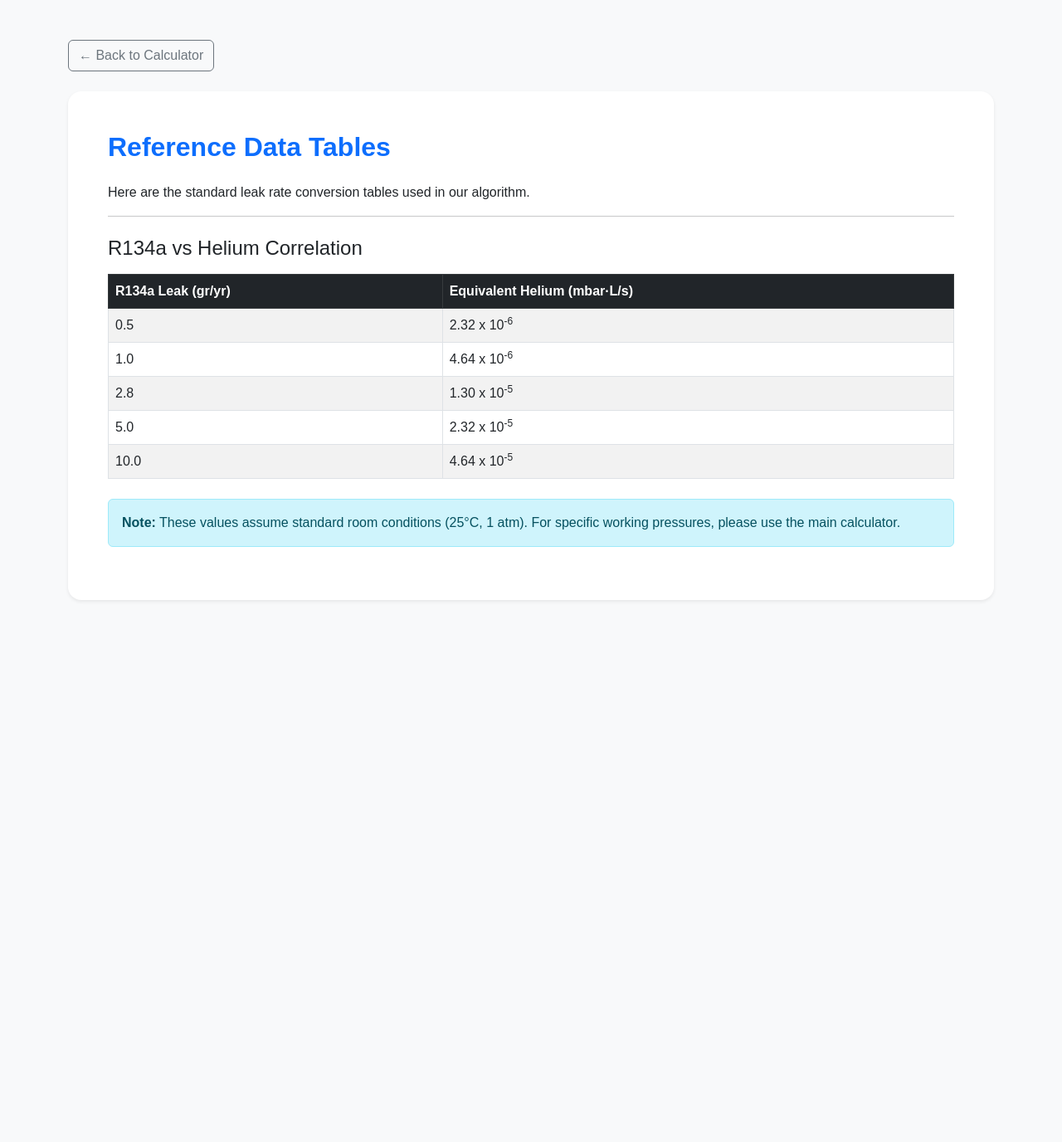
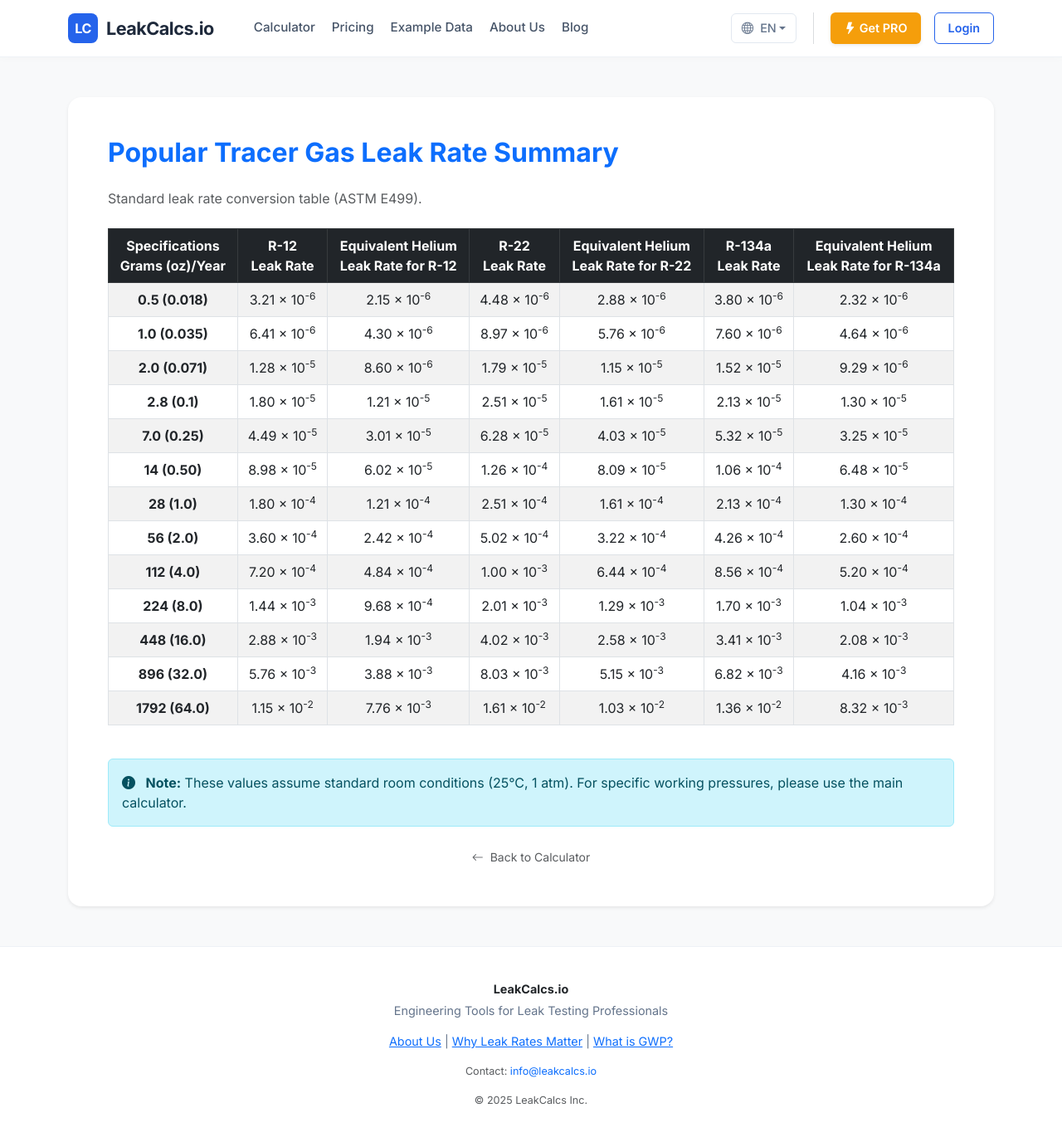
Before and after one commit to Deus09/leakcalcs, a Flask app: page /examples in a window 1280 px wide. Shown: the whole page at 83% size. Before the commit the page ends 724 px from the top, so only its background shows below. Run offline with Flask 3, Linux system fonts and the light colour scheme.

Commit message:
HTML şablonunu güncelleyerek veri tablosunu ve içerik düzenini iyileştirildi; kullanıcı deneyimini artırmak için stil ve yapı değişiklikleri yapıldı.

```diff
--- a/templates/example-data.html
+++ b/templates/example-data.html
@@ -1,43 +1,158 @@
-<!DOCTYPE html>
-<html lang="{{ lang }}">
-<head>
-    <meta charset="UTF-8">
-    <meta name="viewport" content="width=device-width, initial-scale=1.0">
-    <title>Example Data | LeakCalcs.io</title>
-    <link href="https://cdn.jsdelivr.net/npm/bootstrap@5.3.0/dist/css/bootstrap.min.css" rel="stylesheet">
-    <style>body { background-color: #f8f9fa; font-family: sans-serif; }</style>
-</head>
-<body>
-    <div class="container py-5">
-        <a href="/?lang={{ lang }}" class="btn btn-outline-secondary mb-4">&larr; Back to Calculator</a>
+{% extends "base.html" %}
 
-        <div class="bg-white p-5 rounded-4 shadow-sm">
-            <h2 class="fw-bold text-primary mb-4">Reference Data Tables</h2>
-            <p>Here are the standard leak rate conversion tables used in our algorithm.</p>
+{% block title %}Example Data | LeakCalcs.io{% endblock %}
 
-            <hr>
+{% block content %}
+<div class="container py-5">
+    <div class="bg-white p-5 rounded-4 shadow-sm">
+        <h2 class="fw-bold text-primary mb-4">Popular Tracer Gas Leak Rate Summary</h2>
+        <p class="text-muted mb-4">Standard leak rate conversion table (ASTM E499).</p>
 
-            <h4 class="mt-4">R134a vs Helium Correlation</h4>
-            <table class="table table-bordered table-striped mt-3">
+        <div class="table-responsive">
+            <table class="table table-striped table-hover table-bordered align-middle text-center">
                 <thead class="table-dark">
                     <tr>
-                        <th>R134a Leak (gr/yr)</th>
-                        <th>Equivalent Helium (mbar·L/s)</th>
+                        <th scope="col" class="align-middle">Specifications<br>Grams (oz)/Year</th>
+                        <th scope="col" class="align-middle">R-12<br>Leak Rate</th>
+                        <th scope="col" class="align-middle">Equivalent Helium<br>Leak Rate for R-12</th>
+                        <th scope="col" class="align-middle">R-22<br>Leak Rate</th>
+                        <th scope="col" class="align-middle">Equivalent Helium<br>Leak Rate for R-22</th>
+                        <th scope="col" class="align-middle">R-134a<br>Leak Rate</th>
+                        <th scope="col" class="align-middle">Equivalent Helium<br>Leak Rate for R-134a</th>
                     </tr>
                 </thead>
                 <tbody>
-                    <tr><td>0.5</td><td>2.32 x 10<sup>-6</sup></td></tr>
-                    <tr><td>1.0</td><td>4.64 x 10<sup>-6</sup></td></tr>
-                    <tr><td>2.8</td><td>1.30 x 10<sup>-5</sup></td></tr>
-                    <tr><td>5.0</td><td>2.32 x 10<sup>-5</sup></td></tr>
-                    <tr><td>10.0</td><td>4.64 x 10<sup>-5</sup></td></tr>
+                    <tr>
+                        <td class="fw-bold">0.5 (0.018)</td>
+                        <td>3.21 x 10<sup>-6</sup></td>
+                        <td>2.15 x 10<sup>-6</sup></td>
+                        <td>4.48 x 10<sup>-6</sup></td>
+                        <td>2.88 x 10<sup>-6</sup></td>
+                        <td>3.80 x 10<sup>-6</sup></td>
+                        <td>2.32 x 10<sup>-6</sup></td>
+                    </tr>
+                    <tr>
+                        <td class="fw-bold">1.0 (0.035)</td>
+                        <td>6.41 x 10<sup>-6</sup></td>
+                        <td>4.30 x 10<sup>-6</sup></td>
+                        <td>8.97 x 10<sup>-6</sup></td>
+                        <td>5.76 x 10<sup>-6</sup></td>
+                        <td>7.60 x 10<sup>-6</sup></td>
+                        <td>4.64 x 10<sup>-6</sup></td>
+                    </tr>
+                    <tr>
+                        <td class="fw-bold">2.0 (0.071)</td>
+                        <td>1.28 x 10<sup>-5</sup></td>
+                        <td>8.60 x 10<sup>-6</sup></td>
+                        <td>1.79 x 10<sup>-5</sup></td>
+                        <td>1.15 x 10<sup>-5</sup></td>
+                        <td>1.52 x 10<sup>-5</sup></td>
+                        <td>9.29 x 10<sup>-6</sup></td>
+                    </tr>
+                    <tr>
+                        <td class="fw-bold">2.8 (0.1)</td>
+                        <td>1.80 x 10<sup>-5</sup></td>
+                        <td>1.21 x 10<sup>-5</sup></td>
+                        <td>2.51 x 10<sup>-5</sup></td>
+                        <td>1.61 x 10<sup>-5</sup></td>
+                        <td>2.13 x 10<sup>-5</sup></td>
+                        <td>1.30 x 10<sup>-5</sup></td>
+                    </tr>
+                    <tr>
+                        <td class="fw-bold">7.0 (0.25)</td>
+                        <td>4.49 x 10<sup>-5</sup></td>
+                        <td>3.01 x 10<sup>-5</sup></td>
+                        <td>6.28 x 10<sup>-5</sup></td>
+                        <td>4.03 x 10<sup>-5</sup></td>
+                        <td>5.32 x 10<sup>-5</sup></td>
+                        <td>3.25 x 10<sup>-5</sup></td>
+                    </tr>
+                    <tr>
+                        <td class="fw-bold">14 (0.50)</td>
+                        <td>8.98 x 10<sup>-5</sup></td>
+                        <td>6.02 x 10<sup>-5</sup></td>
+                        <td>1.26 x 10<sup>-4</sup></td>
+                        <td>8.09 x 10<sup>-5</sup></td>
+                        <td>1.06 x 10<sup>-4</sup></td>
+                        <td>6.48 x 10<sup>-5</sup></td>
+                    </tr>
+                    <tr>
+                        <td class="fw-bold">28 (1.0)</td>
+                        <td>1.80 x 10<sup>-4</sup></td>
+                        <td>1.21 x 10<sup>-4</sup></td>
+                        <td>2.51 x 10<sup>-4</sup></td>
+                        <td>1.61 x 10<sup>-4</sup></td>
+                        <td>2.13 x 10<sup>-4</sup></td>
+                        <td>1.30 x 10<sup>-4</sup></td>
+                    </tr>
+                    <tr>
+                        <td class="fw-bold">56 (2.0)</td>
+                        <td>3.60 x 10<sup>-4</sup></td>
+                        <td>2.42 x 10<sup>-4</sup></td>
+                        <td>5.02 x 10<sup>-4</sup></td>
+                        <td>3.22 x 10<sup>-4</sup></td>
+                        <td>4.26 x 10<sup>-4</sup></td>
+                        <td>2.60 x 10<sup>-4</sup></td>
+                    </tr>
+                    <tr>
+                        <td class="fw-bold">112 (4.0)</td>
+                        <td>7.20 x 10<sup>-4</sup></td>
+                        <td>4.84 x 10<sup>-4</sup></td>
+                        <td>1.00 x 10<sup>-3</sup></td>
+                        <td>6.44 x 10<sup>-4</sup></td>
+                        <td>8.56 x 10<sup>-4</sup></td>
+                        <td>5.20 x 10<sup>-4</sup></td>
+                    </tr>
+                    <tr>
+                        <td class="fw-bold">224 (8.0)</td>
+                        <td>1.44 x 10<sup>-3</sup></td>
+                        <td>9.68 x 10<sup>-4</sup></td>
+                        <td>2.01 x 10<sup>-3</sup></td>
+                        <td>1.29 x 10<sup>-3</sup></td>
+                        <td>1.70 x 10<sup>-3</sup></td>
+                        <td>1.04 x 10<sup>-3</sup></td>
+                    </tr>
+                    <tr>
+                        <td class="fw-bold">448 (16.0)</td>
+                        <td>2.88 x 10<sup>-3</sup></td>
+                        <td>1.94 x 10<sup>-3</sup></td>
+                        <td>4.02 x 10<sup>-3</sup></td>
+                        <td>2.58 x 10<sup>-3</sup></td>
+                        <td>3.41 x 10<sup>-3</sup></td>
+                        <td>2.08 x 10<sup>-3</sup></td>
+                    </tr>
+                    <tr>
+                        <td class="fw-bold">896 (32.0)</td>
+                        <td>5.76 x 10<sup>-3</sup></td>
+                        <td>3.88 x 10<sup>-3</sup></td>
+                        <td>8.03 x 10<sup>-3</sup></td>
+                        <td>5.15 x 10<sup>-3</sup></td>
+                        <td>6.82 x 10<sup>-3</sup></td>
+                        <td>4.16 x 10<sup>-3</sup></td>
+                    </tr>
+                    <tr>
+                        <td class="fw-bold">1792 (64.0)</td>
+                        <td>1.15 x 10<sup>-2</sup></td>
+                        <td>7.76 x 10<sup>-3</sup></td>
+                        <td>1.61 x 10<sup>-2</sup></td>
+                        <td>1.03 x 10<sup>-2</sup></td>
+                        <td>1.36 x 10<sup>-2</sup></td>
+                        <td>8.32 x 10<sup>-3</sup></td>
+                    </tr>
                 </tbody>
             </table>
+        </div>
 
-            <div class="alert alert-info mt-4">
-                <strong>Note:</strong> These values assume standard room conditions (25°C, 1 atm). For specific working pressures, please use the main calculator.
-            </div>
+        <div class="alert alert-info mt-4">
+            <i class="bi bi-info-circle-fill me-2"></i>
+            <strong>Note:</strong> These values assume standard room conditions (25°C, 1 atm). For specific working pressures, please use the main calculator.
+        </div>
+
+        <div class="text-center mt-4">
+            <a href="/?lang={{ lang }}" class="text-decoration-none text-muted small">
+                <i class="bi bi-arrow-left me-1"></i> Back to Calculator
+            </a>
         </div>
     </div>
-</body>
-</html>
+</div>
+{% endblock %}
```
